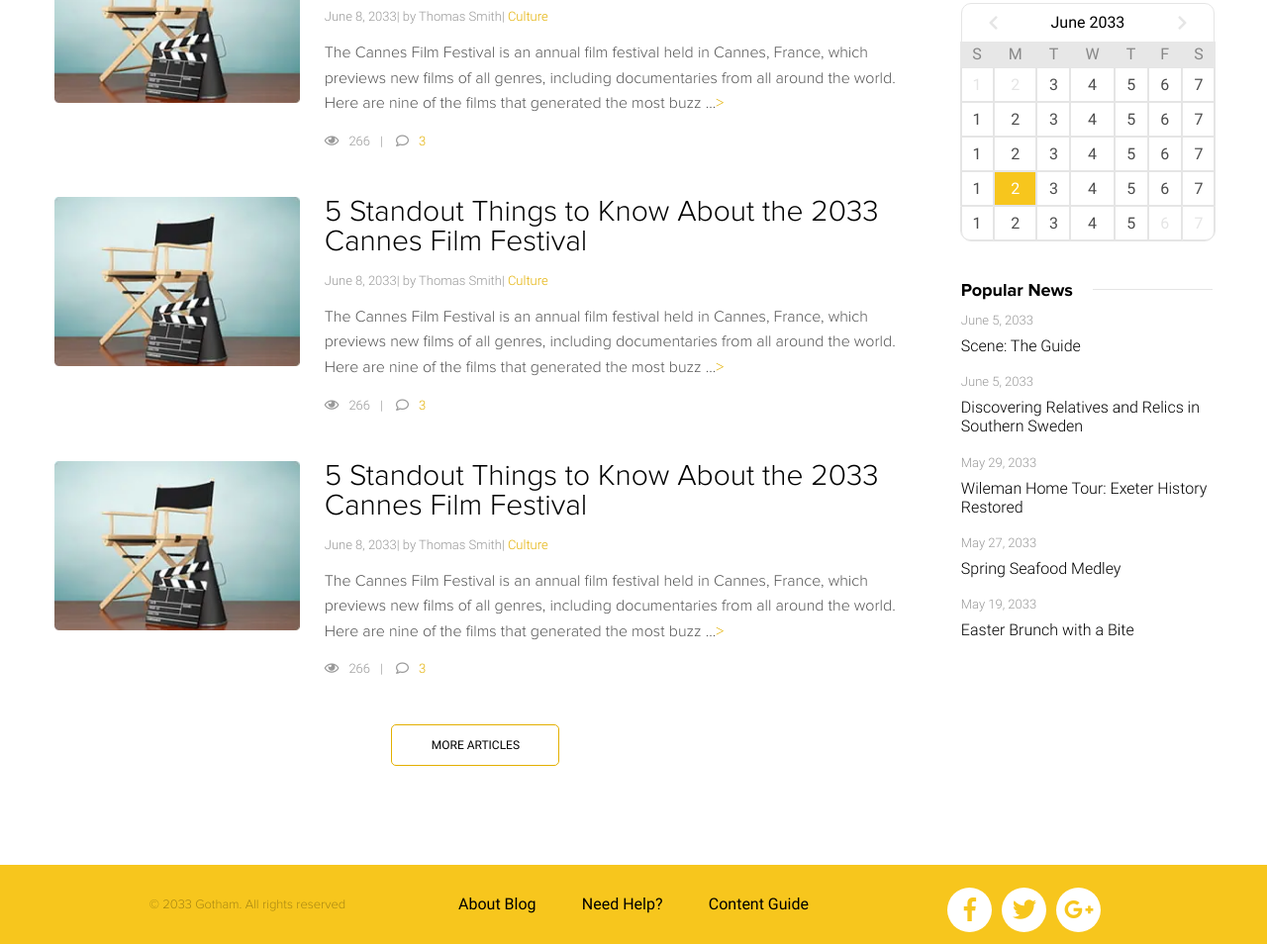
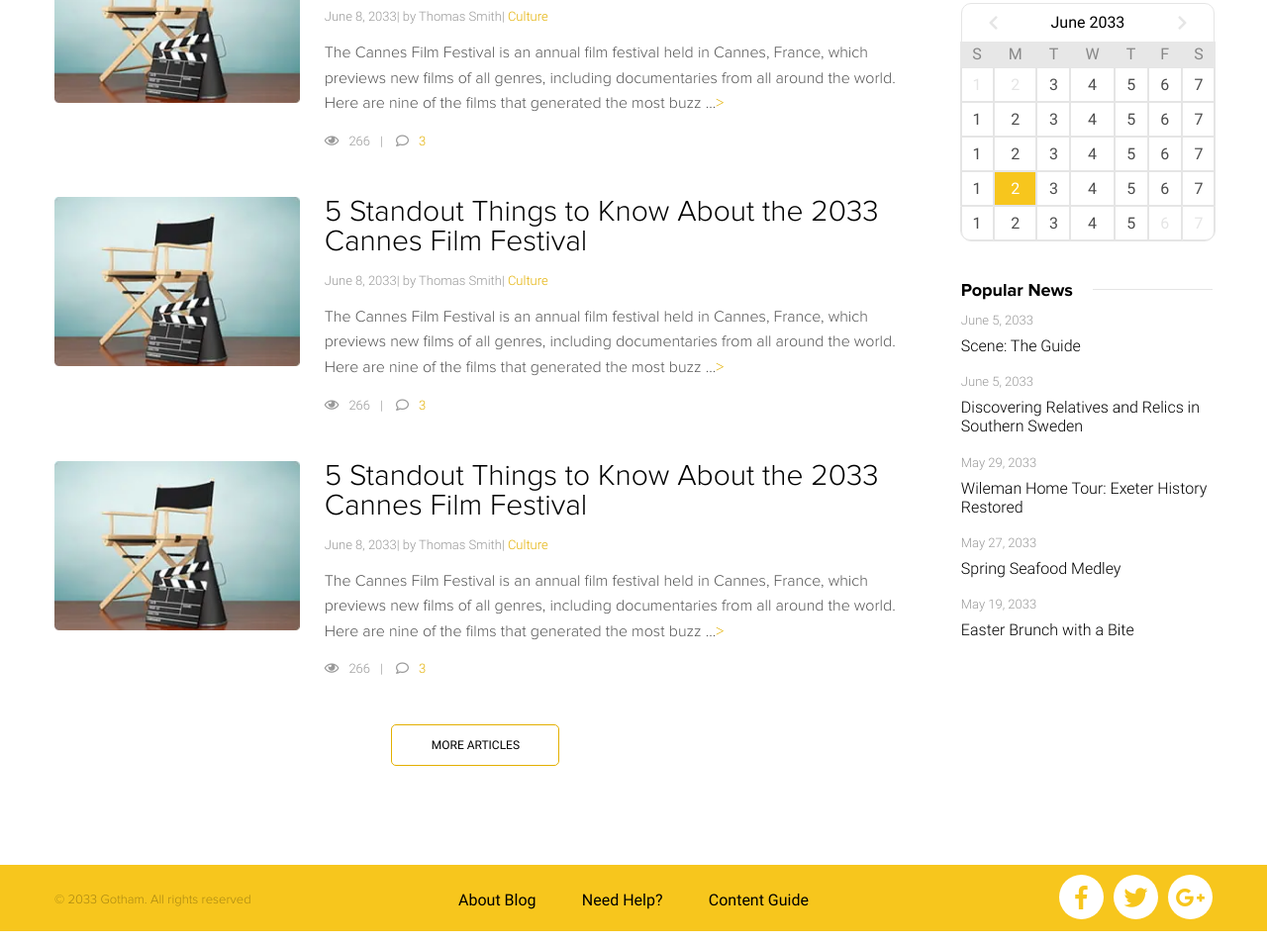
Before and after one commit to danjhkim/Gotham, a plain HTML site: page index.html in a window 1280 px wide. Shown: the part 214-1168 px from the top of the page at 99% size. Drawn offline with Linux system fonts and the light colour scheme.

Commit message:
fixed logo2

```diff
--- a/css/style.css
+++ b/css/style.css
@@ -471,17 +471,10 @@ article h3 {
 	padding: 0 18px;
 }
 
-.bottom div {
-	display: flex;
-	align-items: center;
-	justify-content: center;
-	line-height: 5rem;
+.footer-nav,
+.copy {
+	margin-top: 1rem;
 }
-
-.socials {
-	line-height: 1rem !important;
-}
-
 /* ============================= */
 /* Media Queries =============== */
 /* ============================= */
--- a/index.html
+++ b/index.html
@@ -215,7 +215,7 @@
 
 	</div>
 	<footer class="page-footer">
-		<div class="wrapper bottom">
+		<div class="wrapper">
 			<div class="copy">
 				<p>© 2033 Gotham. All rights reserved</p>
 			</div>
```
